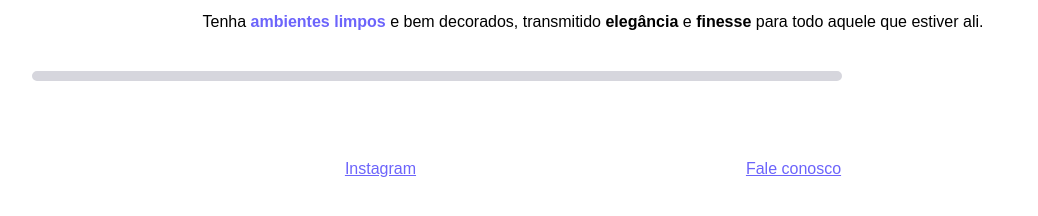
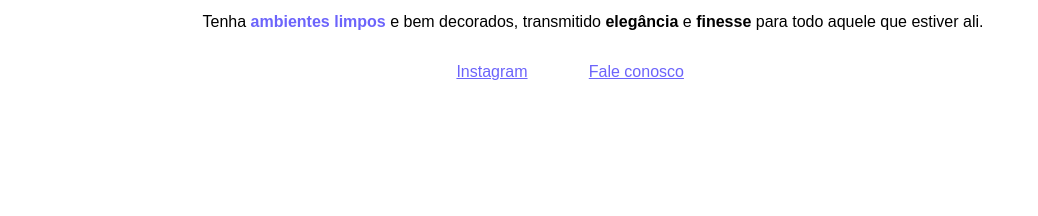
Before and after one commit to julio-r-ai/dh-arquitetura, a plain HTML site: page index.html in a window 1280 px wide. Shown: the part 430-646 px from the top of the page, without its empty margins (72-1110 px from the left). Drawn offline with Linux system fonts and the light colour scheme.

Commit message:
adicionei um margin-left para centralizar os elementos do footer>

```diff
--- a/index.html
+++ b/index.html
@@ -21,19 +21,22 @@
 
     </div>
 
-    <div class="linha"></div>
+
 
     <footer>
 
-        <div class="main-footer">
-         <div>
+        <div id="main-footer">
+
+            <div id="container-1">
                 <a href="https:/www.instagram.com" target="_blank" class="blue"><p>Instagram</p></a>
-         </div>
+            </div>
 
-          <div>
+            <div id="container-2">
                 <a href="https://g1.globo.com/al/alagoas/" target="_blank" class="blue"><p>Fale conosco</p></a>
-          </div>
+            </div>
+
         </div>
+
     </footer>
 
 </body>
--- a/style.css
+++ b/style.css
@@ -1,6 +1,7 @@
 body{
     margin: 5%;
     font-family: Arial, Helvetica, sans-serif;
+
 }
 
 p{
@@ -16,7 +17,7 @@ p{
     color:#6c64fb;
 }
 
-.main-footer{
+/* .main-footer{
 
    padding: 2%;
 
@@ -35,3 +36,27 @@ p{
     display: flex;
 
 }
+ */
+
+
+
+
+#main-footer {
+
+    background-color: white;
+    width: 300px;
+    height: 30px;
+    display: flex;
+    justify-content: space-evenly;
+    margin-left: 35%;
+
+}
+
+/* #container-1{
+    background-color:
+}
+
+#container-2{
+    background-color: blueviolet;
+}
+ */
```
